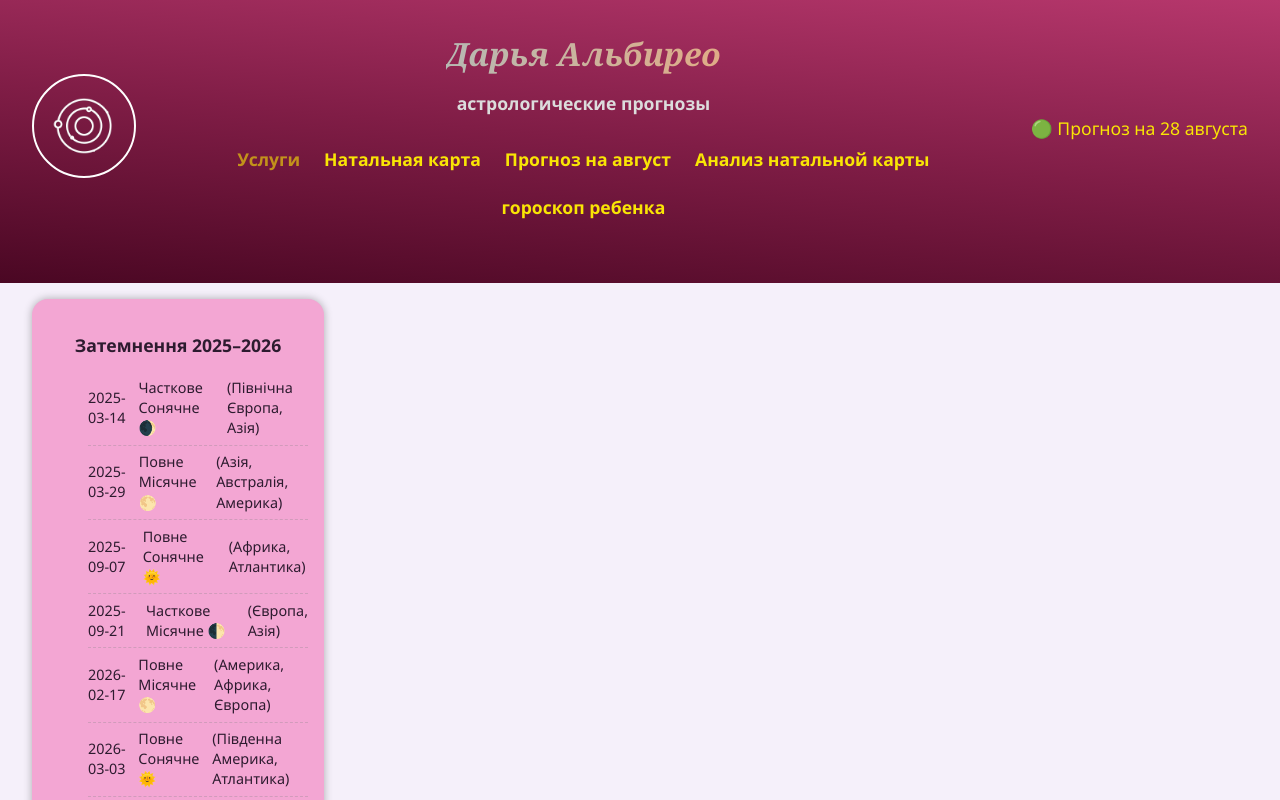
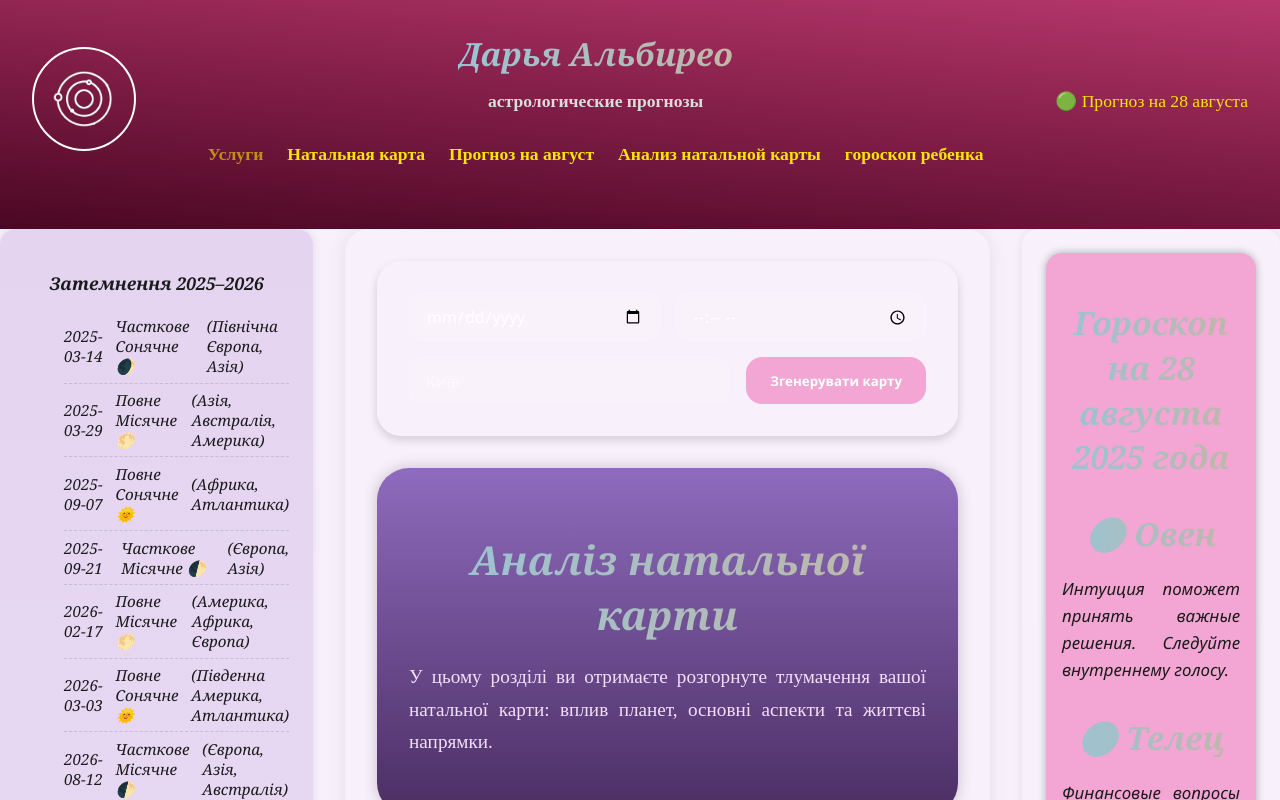
Before and after one commit to co-forester/react-astro-app, a React (Create React App) app in the folder frontend/: page /App/home in a window 1280 px wide. Shown: the top 800 px of the page. Built offline with nearby package versions, Linux system fonts and the light colour scheme; no server answers.

Commit message:
Оновив фронтенд

```diff
--- /dev/null
+++ b/frontend/src/components/GenerateChart/GenerateChartForm.module.css
@@ -0,0 +1,75 @@
+/* GenerateChartForm.module.css */
+
+.wrapper {
+  background-color: rgba(255, 255, 255, 0.04);
+  border-radius: 1.5rem;
+  padding: 2rem;
+  box-shadow: 0 4px 10px rgba(0, 0, 0, 0.15);
+  margin-bottom: 2rem;
+  transition: all 0.4s ease;
+}
+
+.form {
+  display: flex;
+  flex-wrap: wrap;
+  gap: 1rem;
+  justify-content: space-between;
+}
+
+.input {
+  flex: 1 1 30%;
+  min-width: 150px;
+  padding: 0.7rem 1rem;
+  border: 1px solid rgba(255, 255, 255, 0.15);
+  border-radius: 0.8rem;
+  background-color: rgba(255, 255, 255, 0.07);
+  color: var(--text-dark);
+  font-family: var(--font-main);
+  font-size: 1rem;
+  transition: background-color 0.3s ease;
+}
+
+.input::placeholder {
+  color: rgba(255, 255, 255, 0.5);
+}
+
+.button {
+  padding: 0.75rem 1.5rem;
+  border: none;
+  background-color: var(--accent-pink);
+  color: white;
+  border-radius: 1rem;
+  font-family: var(--font-main);
+  font-weight: bold;
+  cursor: pointer;
+  transition: background-color 0.3s ease;
+}
+
+.button:hover {
+  background-color: var(--accent-orange);
+}
+
+.error {
+  color: #ff6b6b;
+  font-weight: 500;
+  margin-top: 1rem;
+}
+
+.result {
+  margin-top: 2rem;
+  text-align: center;
+}
+
+.image {
+  max-width: 100%;
+  border-radius: 1rem;
+  box-shadow: 0 2px 12px rgba(0, 0, 0, 0.4);
+  margin-top: 1rem;
+}
+
+.title {
+  font-size: 1.3rem;
+  font-weight: bold;
+  margin-bottom: 0.5rem;
+  font-family: var(--font-deco);
+}
--- a/frontend/src/components/GenerateChart/GenerateChartForm.tsx
+++ b/frontend/src/components/GenerateChart/GenerateChartForm.tsx
@@ -1,12 +1,12 @@
 import React, { useState } from 'react';
 import axios from 'axios';
+import css from './GenerateChartForm.module.css';
 
 const GenerateChartForm = () => {
   const [form, setForm] = useState({ date: '', time: '', place: '' });
   const [imageUrl, setImageUrl] = useState<string | null>(null);
   const [error, setError] = useState<string | null>(null);
 
-  // Базовий URL з .env
   const API_URL = process.env.REACT_APP_API_URL || '';
   if (!API_URL) {
     console.warn("⚠️ REACT_APP_API_URL is not set!");
@@ -32,19 +32,44 @@ if (!API_URL) {
   };
 
   return (
-    <div>
-      <form onSubmit={handleSubmit}>
-        <input name="date" type="date" value={form.date} onChange={handleChange} required />
-        <input name="time" type="time" value={form.time} onChange={handleChange} required />
-        <input name="place" type="text" value={form.place} onChange={handleChange} placeholder="Київ" required />
-        <button type="submit">Згенерувати карту</button>
+    <div className={css.wrapper}>
+      <form onSubmit={handleSubmit} className={css.form}>
+        <input
+          name="date"
+          type="date"
+          value={form.date}
+          onChange={handleChange}
+          required
+          className={css.input}
+        />
+        <input
+          name="time"
+          type="time"
+          value={form.time}
+          onChange={handleChange}
+          required
+          className={css.input}
+        />
+        <input
+          name="place"
+          type="text"
+          value={form.place}
+          onChange={handleChange}
+          placeholder="Київ"
+          required
+          className={css.input}
+        />
+        <button type="submit" className={css.button}>
+          Згенерувати карту
+        </button>
       </form>
 
-      {error && <p style={{ color: 'red' }}>{error}</p>}
+      {error && <p className={css.error}>{error}</p>}
+
       {imageUrl && (
-        <div>
-          <h2>Натальна карта</h2>
-          <img src={imageUrl} alt="Натальна карта" />
+        <div className={css.result}>
+          <h2 className={css.title}>Натальна карта</h2>
+          <img src={imageUrl} alt="Натальна карта" className={css.image} />
         </div>
       )}
     </div>
--- a/frontend/src/components/Home/Home.tsx
+++ b/frontend/src/components/Home/Home.tsx
@@ -4,29 +4,30 @@ import css from './home.module.css';
 import { useAppSelector } from '../../hooks/reduxHook';
 import GenerateChartForm from '../GenerateChart/GenerateChartForm';
 import { EclipsesOverview } from '../EclipsesOverview/EclipsesOverview';
+import { HoroscopeJuly19 } from '../HoroscopeJuly19/HoroscopeJuly19';
+import { ChildHoroscope } from '../ChildHoroscope/ChildHoroscope';
+import { NatalChartAnalysis } from '../NatalChartAnalysis/NatalChartAnalysis';
 
 const Home = () => {
-  const theme = useAppSelector(state => state.theme.theme);
+  const theme = useAppSelector((state) => state.theme.theme);
 
   return (
-    <div className={theme ? css.wrapperLight : css.wrapperDark}>
-      <aside className={css.eclipsesBlock}>
-        <EclipsesOverview />
-      </aside>
+    <div className={theme ? css.mainLight : css.mainDark}>
+      <div className={css.gridContainer}>
+        <aside className={css.leftBlock}>
+          <EclipsesOverview />
+        </aside>
 
-      <main className={theme ? css.HomeLight : css.HomeDark}>
-        <h2>Услуги</h2>
-        <p>
-          Предлагаю <span className="highlight">натальные карты</span>, гороскоп ребенка, аналіз натальной карти, индивидуальные прогнозы и астрологическое сопровождение.
-        </p>
-        <p>
-          Обращайтесь для глубокого понимания себя, выбора жизненного пути и решения важных вопросов.
-        </p>
-        <div>
-          <h1>Создание натальной карты</h1>
+        <main className={css.content}>
           <GenerateChartForm />
-        </div>
-      </main>
+          <NatalChartAnalysis />
+          <ChildHoroscope />
+        </main>
+
+        <aside className={css.sidebar}>
+          <HoroscopeJuly19 />
+        </aside>
+      </div>
     </div>
   );
 };
--- a/frontend/src/components/Home/home.module.css
+++ b/frontend/src/components/Home/home.module.css
@@ -1,51 +1,88 @@
-.wrapperLight,
-.wrapperDark {
-  display: flex;
-  align-items: flex-start;
-  gap: 2rem;
-  padding: 1rem 2rem;
-  flex-wrap: wrap;
+/* home.module.css */
+
+.mainLight,
+.mainDark {
+  width: 100%;
+  padding: var(--padding);
+  transition: background-color 0.4s, color 0.4s;
 }
 
-.wrapperLight {
+.mainLight {
   background-color: var(--bg-light);
   color: var(--text-light);
 }
 
-.wrapperDark {
+.mainDark {
   background-color: var(--bg-dark);
   color: var(--text-dark);
 }
 
-.eclipsesBlock {
-  flex: 0 0 260px;
-  max-width: 300px;
-  padding: 1rem;
-  border-radius: 16px;
-  box-shadow: 0 0 8px rgba(0, 0, 0, 0.3);
-  font-size: 0.9rem;
-  line-height: 1.4;
-  background: var(--accent-pink);
-  color: var(--text-light);
+.gridContainer {
+  display: grid;
+  grid-template-columns: 1fr 2.5fr 1fr;
+  gap: 2rem;
+  max-width: var(--max-width);
+  margin: 0 auto;
 }
 
-/* Для темної теми */
-.wrapperDark .eclipsesBlock {
-  background: #3e2c44;
-  color: var(--text-dark);
+.leftBlock {
+  background: linear-gradient(180deg, rgba(150, 100, 200, 0.2), rgba(100, 50, 150, 0.05));
+  border-radius: 1rem;
+  padding: 1.5rem;
+  font-family: var(--font-deco);
+  font-style: italic;
+  font-size: 0.95rem;
+  box-shadow: 0 0 10px rgba(0, 0, 0, 0.1);
 }
 
-/* Для планшетів і смартфонів: блок затемнень над контентом */
+.content {
+  background: rgba(255, 255, 255, 0.03);
+  border-radius: 1.5rem;
+  padding: 2rem;
+  box-shadow: 0 0 20px rgba(0, 0, 0, 0.08);
+  backdrop-filter: blur(4px);
+}
+
+.sidebar {
+  background: linear-gradient(180deg, rgba(255, 255, 255, 0.08), rgba(255, 255, 255, 0.02));
+  border-radius: 1rem;
+  padding: 1.5rem;
+  font-family: var(--font-deco);
+  font-style: italic;
+  font-size: 0.95rem;
+  box-shadow: 0 0 10px rgba(0, 0, 0, 0.08);
+}
+
+/* Планшети (до 1024px) */
 @media (max-width: 1024px) {
-  .wrapperLight,
-  .wrapperDark {
-    flex-direction: column;
-    align-items: stretch;
+  .gridContainer {
+    grid-template-columns: 1fr;
+  }
+
+  .leftBlock,
+  .sidebar {
+    margin-top: 2rem;
+  }
+
+  .content {
+    order: -1;
+  }
+}
+
+/* Смартфони (до 768px) */
+@media (max-width: 768px) {
+  .mainLight,
+  .mainDark {
     padding: 1rem;
   }
 
-  .eclipsesBlock {
-    max-width: 100%;
-    margin-bottom: 1rem;
+  .leftBlock,
+  .sidebar {
+    padding: 1rem;
+    font-size: 0.9rem;
+  }
+
+  .content {
+    padding: 1.25rem;
   }
 }
--- a/frontend/src/components/HoroscopeJuly19/HoroscopeJuly19.tsx
+++ b/frontend/src/components/HoroscopeJuly19/HoroscopeJuly19.tsx
@@ -1,39 +1,23 @@
-
 import React, { useEffect } from 'react';
-
-import css from'./horoscopeJuly19.module.css';
+import css from './horoscopeJuly19.module.css';
 import { themeActions } from '../../redux/slices/themeSlice';
 import { useAppDispatch, useAppSelector } from '../../hooks/reduxHook';
-
-
 
 const HoroscopeJuly19 = () => {
   const theme = useAppSelector(state => state.theme.theme);
   const dispatch = useAppDispatch();
 
-
-    // Автоматичне завантаження теми з localStorage
-    useEffect(() => {
-      const savedTheme = localStorage.getItem('theme');
-      if (savedTheme) {
-        dispatch(themeActions.setTheme(savedTheme === 'light'));
-      }
-    }, [dispatch]);
-
-    // Збереження теми у localStorage
   useEffect(() => {
     const savedTheme = localStorage.getItem('theme');
     if (savedTheme === 'light' || savedTheme === 'dark') {
       dispatch(themeActions.setTheme(savedTheme === 'light'));
     } else {
-    dispatch(themeActions.setTheme(true)); // світла за замовчуванням
+      dispatch(themeActions.setTheme(true));
     }
   }, [dispatch]);
 
   return (
-  <div>
-
-  <main className={theme ? css.mainLight : css.mainDark}>
+    <div className={theme ? css.horoscopeBlockLight : css.horoscopeBlockDark}>
       <h2>Гороскоп на 28 августа 2025 года</h2>
 
       <h2>♈ Овен</h2>
@@ -71,9 +55,8 @@ return (
 
       <h2>♓ Рыбы</h2>
       <p>Обратите внимание на подсказки судьбы. Сны или знаки могут указать верный путь.</p>
-  </main>
-
     </div>
   );
 };
-export {HoroscopeJuly19};
+
+export  {HoroscopeJuly19};
--- a/frontend/src/components/HoroscopeJuly19/horoscopeJuly19.module.css
+++ b/frontend/src/components/HoroscopeJuly19/horoscopeJuly19.module.css
@@ -1,101 +1,29 @@
-:root {
-  --bg-dark: #2d1b2f;
-  --text-dark: #ffffff;
-  --bg-light: #f5f0fa;
-  --text-light: #2d1b2f;
-
-  --accent-pink: #f3a6d3;
-  --accent-purple: #7e3f7e;
-
-  --font-main: 'Segoe UI', sans-serif;
-  --font-deco: 'Georgia', serif;
-
-  --max-width: 1200px;
-  --padding: 2rem;
+.horoscopeBlockLight,
+.horoscopeBlockDark {
+  flex: 0 0 260px;
+  max-width: 300px;
+  padding: 1rem;
+  border-radius: 16px;
+  box-shadow: 0 0 8px rgba(0, 0, 0, 0.3);
+  font-size: 0.9rem;
+  line-height: 1.4;
+  font-family: var(--font-main);
 }
 
-body {
-  margin: 0;
-  font-family: var(--font-main);
-  background-color: var(--bg-light);
-  color: var(--text-light);
-  transition: background-color 0.4s, color 0.4s;
-}
-
-.mainLight {
-  background-color: var(--bg-light);
+.horoscopeBlockLight {
+  background: var(--accent-pink);
   color: var(--text-light);
 }
 
-.mainDark {
-  background-color: var(--bg-dark);
+.horoscopeBlockDark {
+  background: #3e2c44;
   color: var(--text-dark);
 }
 
-.mainLight,
-.mainDark {
-  max-width: var(--max-width);
-  margin: 0 auto;
-  padding: var(--padding);
-}
-
-h2 {
-  text-align: center;
-  font-family: var(--font-deco);
-  font-style: italic;
-  color: var(--accent-purple);
-  font-size: 2rem;
-}
-
-p {
-  line-height: 1.6;
-  margin: 0.5rem 0 1.2rem;
-  font-size: 1rem;
-}
-
-/* Планшети (до 1024px) */
 @media (max-width: 1024px) {
-  .mainLight,
-  .mainDark {
-    padding: 1.5rem;
-  }
-
-  h2 {
-    font-size: 1.75rem;
-  }
-
-  p {
-    font-size: 0.95rem;
+  .horoscopeBlockLight,
+  .horoscopeBlockDark {
+    max-width: 100%;
+    margin-bottom: 1rem;
   }
 }
-
-/* Смартфони (до 768px) */
-@media (max-width: 768px) {
-  :root {
-    --padding: 1rem;
-  }
-
-  .mainLight,
-  .mainDark {
-    padding: var(--padding);
-  }
-
-  h2 {
-    font-size: 1.5rem;
-  }
-
-  p {
-    font-size: 0.9rem;
-  }
-}
-
-/* Дуже малі екрани (до 480px) */
-@media (max-width: 480px) {
-  h2 {
-    font-size: 1.3rem;
-  }
-
-  p {
-    font-size: 0.85rem;
-  }
-}
```
Lines whose indentation alone changed are shown as unchanged.
